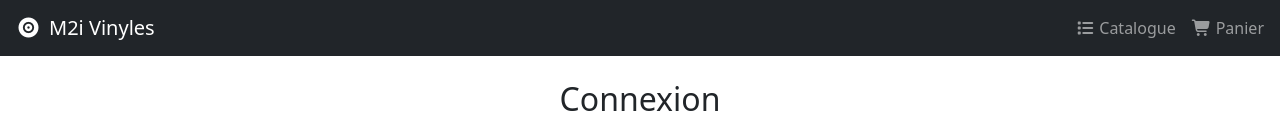
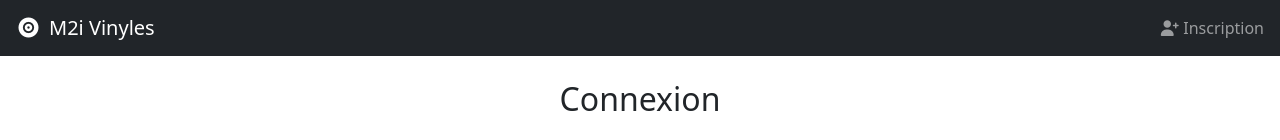
Before and after one commit to adlecorre/vinyl-shop-angular, an Angular app: page /connexion in a window 1280 px wide. Shown: the top 140 px of the page. Built offline with nearby package versions, Linux system fonts and the light colour scheme.

Commit message:
Guard Redirection / Navbar Observable

```diff
--- a/src/app/components/connexion/connexion.ts
+++ b/src/app/components/connexion/connexion.ts
@@ -23,7 +23,10 @@ export class ConnexionComponent {
     private router: Router,
     private authService: AuthService,
     private logService: LoginLogoutService
-  ){}
+  ){
+    const user = localStorage.getItem('user');
+    this.logService.isConnected(!!user);
+  }
 
   connexion(){
     this.authService.findUserByUsernameAndPassword(this.user).subscribe({
@@ -33,7 +36,7 @@ export class ConnexionComponent {
         localStorage.setItem('user', JSON.stringify(this.user))
         this.erreur.set(null)
         this.logService.isConnected(true)
-        // this.router.navigateByUrl('/catalogue')
+        this.router.navigateByUrl('/catalogue')
       },
       error: (err) => {
         console.log(err);
--- a/src/app/components/shared-module/navbar/navbar.html
+++ b/src/app/components/shared-module/navbar/navbar.html
@@ -5,16 +5,47 @@
   </a>
 
   <ul class="navbar-nav flex-row ms-3">
+    @if (logged) {
     <li class="nav-item me-3">
       <a class="nav-link" routerLink="/catalogue">
         <i class="fa-solid fa-list me-1"></i>Catalogue
       </a>
     </li>
 
-    <li class="nav-item">
+    <li class="nav-item me-3">
       <a class="nav-link" routerLink="/panier">
         <i class="fa-solid fa-cart-shopping me-1"></i>Panier
       </a>
     </li>
+
+    <li class="nav-item me-3">
+      <a class="nav-link" routerLink="/profil">
+        <i class="fa-solid fa-id-badge me-1"></i>Profil
+      </a>
+    </li>
+
+    <li class="nav-item cursor-pointer">
+      <a class="nav-link" (click)="logout()">
+        <i class="fa-solid fa-right-from-bracket me-1"></i>Déconnexion
+      </a>
+    </li>
+
+    }
+
+    @if (!logged) {
+    @if (currentRoute === '/connexion') {
+    <li class="nav-item ms-3">
+      <a class="nav-link" routerLink="/inscription">
+        <i class="fa-solid fa-user-plus me-1"></i>Inscription
+      </a>
+    </li>
+    } @else if (currentRoute === '/inscription') {
+    <li class="nav-item ms-3">
+      <a class="nav-link" routerLink="/connexion">
+        <i class="fa-solid fa-user me-1"></i>Connexion
+      </a>
+    </li>
+    }
+    }
   </ul>
 </nav>
--- a/src/app/components/shared-module/navbar/navbar.ts
+++ b/src/app/components/shared-module/navbar/navbar.ts
@@ -1,6 +1,8 @@
 import { Component } from '@angular/core';
 import { CommonModule } from '@angular/common';
-import { RouterModule } from '@angular/router';
+import { NavigationEnd, Router, RouterModule } from '@angular/router';
+import { filter } from 'rxjs';
+import { LoginLogoutService } from '../../../services/login-logout';
 
 @Component({
   selector: 'app-navbar',
@@ -9,4 +11,31 @@ import { RouterModule } from '@angular/router';
   templateUrl: './navbar.html',
   styleUrls: ['./navbar.css']
 })
-export class NavbarComponent {}
+export class NavbarComponent {
+  currentRoute: string = '';
+  logged = false;
+
+  constructor(public logService: LoginLogoutService, private router: Router) {
+
+    this.logService.getSubject().subscribe(state => {
+      this.logged = state;
+    });
+
+    const user = localStorage.getItem('user');
+    this.logged = !!user;
+
+    this.router.events
+      .pipe(filter(event => event instanceof NavigationEnd))
+      .subscribe((event: any) => {
+        this.currentRoute = event.url;
+      });
+  }
+
+  logout() {
+    localStorage.removeItem('user');
+    localStorage.removeItem('tokens');
+    this.logService.isConnected(false);
+    this.router.navigateByUrl('/connexion');
+  }
+
+}
--- /dev/null
+++ b/src/app/guards/auth-guard.ts
@@ -0,0 +1,12 @@
+import { CanActivateFn, Router} from '@angular/router';
+import { inject } from '@angular/core';
+
+
+export const authGuard: CanActivateFn = (route, state) => {
+  const user = localStorage.getItem('user')
+  const router = inject(Router)
+  if (user) {
+    return true;
+  }
+  return router.createUrlTree(['/connexion'])
+};
--- a/src/app/services/auth.ts
+++ b/src/app/services/auth.ts
@@ -1,26 +1,34 @@
 import { HttpClient } from '@angular/common/http';
-import { Injectable } from '@angular/core';
+import { Injectable, signal, computed } from '@angular/core';
 import { environment } from '../environments/environment.development';
 import { User } from '../models/user';
 import { Observable } from 'rxjs';
-import { Token } from '@angular/compiler';
+import { Router } from '@angular/router';
 
 @Injectable({
   providedIn: 'root',
 })
 export class AuthService {
-  url: string
+  private readonly url = environment.BACKEND_URL + '/auth/login';
 
-  constructor(private http:HttpClient){
-    this.url = environment.BACKEND_URL + '/auth/login'
+  private _loggedIn = signal(false);
+  isLoggedIn = computed(() => this._loggedIn());
+
+  constructor(private http: HttpClient, private router: Router) {
+    const storedUser = localStorage.getItem('user');
+    this._loggedIn.set(!!storedUser);
   }
 
-  findUserByUsernameAndPassword(user: User): Observable<Token>{
+  findUserByUsernameAndPassword(user: User): Observable<any> {
     const body = {
       email: user.email,
-      motDePasse: user.motDePasse
-    }
-  return this.http.post<Token>(this.url, body, { headers: { 'Content-Type': 'application/json' } });
- }
+      motDePasse: user.motDePasse,
+    };
+    return this.http.post<any>(this.url, body);
+  }
 
+  get currentUser() {
+    const user = localStorage.getItem('user');
+    return user ? JSON.parse(user) : null;
+  }
 }
--- a/src/styles.css
+++ b/src/styles.css
@@ -1 +1,4 @@
 /* You can add global styles to this file, and also import other style files */
+.cursor-pointer {
+  cursor: pointer;
+}
```
Also changed, not shown: src/app/app.routes.ts (+5 -2 lines), 1 other file (tests, documents, lock files or other folders).
